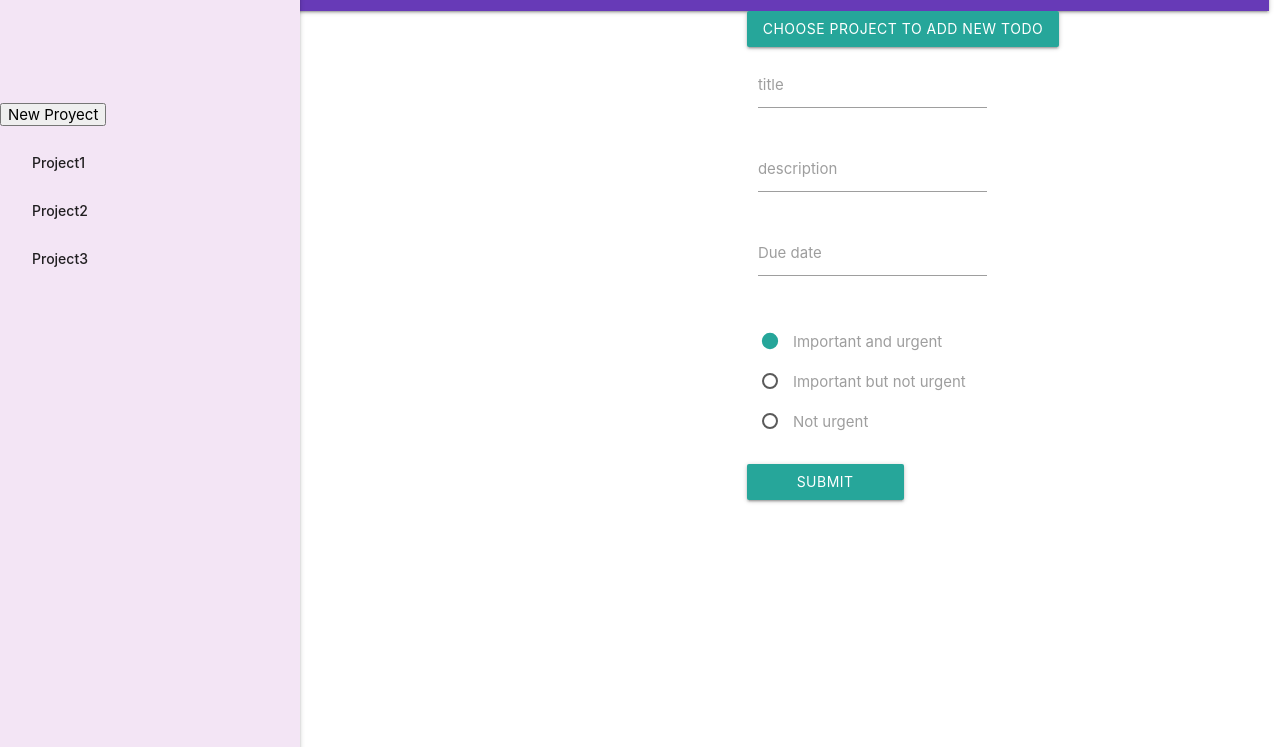
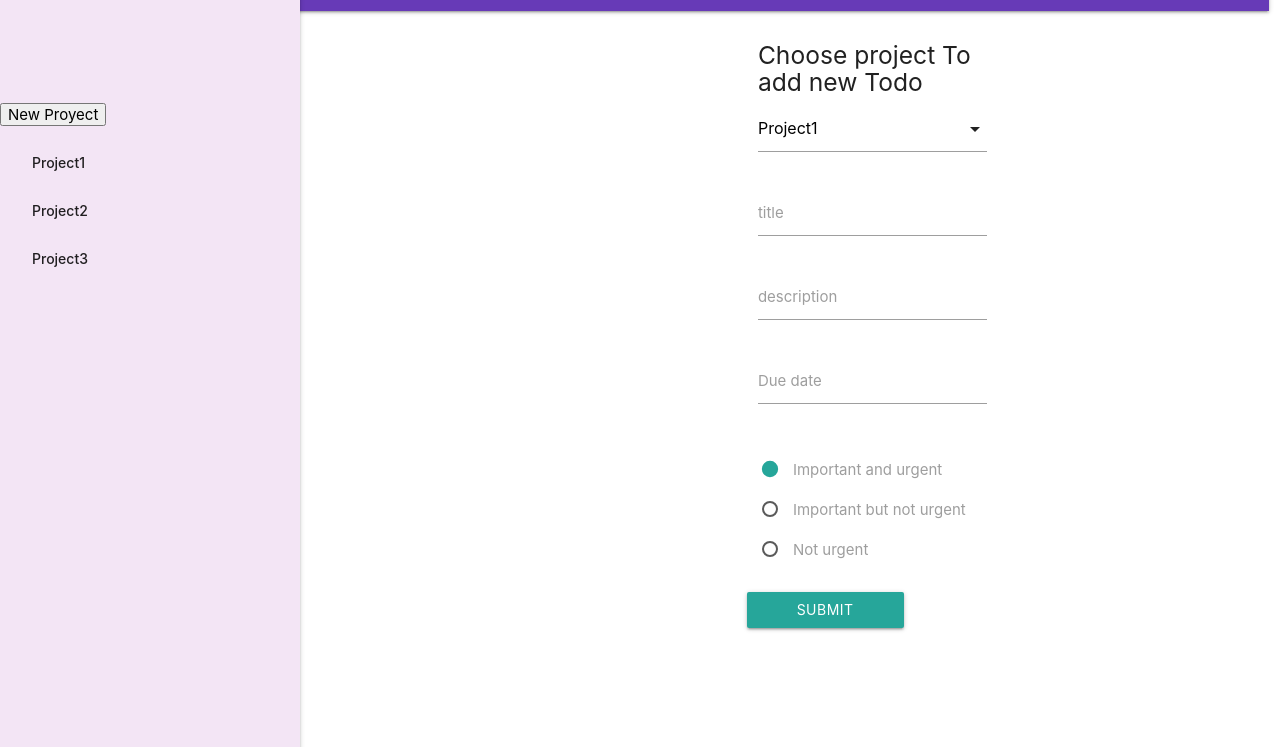
Before and after one commit to gonjavi/JavascriptTodoList, a website built with webpack: page dist/index.html in a window 1280 px wide. Shown: the part 53-800 px from the top of the page. Built offline with nearby package versions, Linux system fonts and the light colour scheme.

Commit message:
local storage saving data on reload window

```diff
--- a/src/index.js
+++ b/src/index.js
@@ -1,8 +1,13 @@
 import './style.css';
 import { projectsModule } from './modules/projects';
+import { stringify } from "querystring";
 
 let date;
 let chooseproject;
+let proyectos = projectsModule.showProjects();
+localStorage.setItem('proyectos', JSON.stringify(proyectos));
+proyectos = JSON.parse(localStorage.getItem('proyectos'));
+
 
 document.addEventListener('DOMContentLoaded', function() {
   date = document.querySelector('.datepicker');
@@ -15,13 +20,23 @@ document.addEventListener('DOMContentLoaded', function() {
   //console.log(chooseproject);
 });
 
+document.addEventListener('DOMContentLoaded', function() {
+  var elems = document.querySelectorAll('select');
+  var instances = M.FormSelect.init(elems, {});
+});
+
+projectLisLi();
 document.getElementById('addpro').onclick = () => {
   projectsModule.addNewProject();
   addNewProjecttoList();
+  location.reload();
   projectLisLi();
+
+
 };
+
   const showprojects = document.getElementById('showprojects').getElementsByTagName('ul')[0];
-  //let proyectos = projectsModule.showProjects();
+
 
   function defaultProjects() {
     let proyectos = projectsModule.showProjects();
@@ -36,7 +51,7 @@ document.getElementById('addpro').onclick = () => {
     }
   }
   function addNewProjecttoList() {
-    var proyectos = projectsModule.showProjects();
+    proyectos = JSON.parse(localStorage.getItem('proyectos'));
     var l = 0;
     l = proyectos.length -1;
     l++;
@@ -52,15 +67,15 @@ document.getElementById('addpro').onclick = () => {
 
   defaultProjects();
 
-let proyectos = projectsModule.showProjects();
+
+
 for (let i=0; i< proyectos.length; i++){
-
   document.getElementById(i).onclick = () => {
      if (todoInfo.hasChildNodes()){
-      //let count = todoInfo.childElementCount;
       while(todoInfo.hasChildNodes()){
       todoInfo.removeChild(todoInfo.childNodes[0]);
       }
+
     }
     todos(i);
 
@@ -99,12 +114,9 @@ function todos(index) {
 
 // list of projects dropdown
 
-
-projectLisLi();
-
 function projectLisLi() {
   let proclist = document.getElementById('dropdown1');
-  let proyectoss = projectsModule.showProjects();
+  proyectos = JSON.parse(localStorage.getItem('proyectos'));
 
   if (proclist.hasChildNodes()){
     while(proclist.hasChildNodes()){
@@ -112,13 +124,14 @@ function projectLisLi() {
    }
 
   }
- for (let i=0; i < proyectoss.length; i++){
-  let li = document.createElement('li');
+ for (let i=0; i < proyectos.length; i++){
+  let option = document.createElement('option');
   let p = i +1;
   let a = document.createElement('a');
-  a.innerHTML = 'Project'+p;
-  li.appendChild(a);
-  proclist.appendChild(li);
+  option.innerHTML = 'Project'+p;
+  option.value = 'Project'+p;
+  //li.appendChild(a);
+  proclist.appendChild(option);
  }
 }
 
--- a/src/modules/projects.js
+++ b/src/modules/projects.js
@@ -1,6 +1,8 @@
+import { stringify } from "querystring";
+
 let projectsModule = (function(){
   let todos = {};
-  let myprojects = [
+  let myprojects = JSON.parse(localStorage.getItem('proyectos')) || [
     {
       name: 'Project1',
       todos: [
@@ -47,21 +49,35 @@ let projectsModule = (function(){
       ]
     },
   ];
+
+
   return{
     showProjects: function() {
+
       return myprojects;
     },
     addNewProject: function() {
+
       var proLength = 0;
+
+      //if(localStorage.getItem('proyectos')){
+        //myprojects = JSON.parse(localStorage.getItem('proyectos'));
+        myprojects = JSON.parse(localStorage.getItem('proyectos'));
 
         proLength = myprojects.length;
         proLength += 1;
+
 
         var newProject = { };
         newProject.name = 'Project'+proLength;
         newProject.todos = {};
 
         myprojects.push(newProject);
+
+        localStorage.setItem('proyectos', JSON.stringify(myprojects));
+        console.log(myprojects);
+
+
     },
     showTodos: function(projectparent) {
       var todos = {};
```
Also changed, not shown: dist/index.html, dist/main.js. Lines whose indentation alone changed are shown as unchanged.
